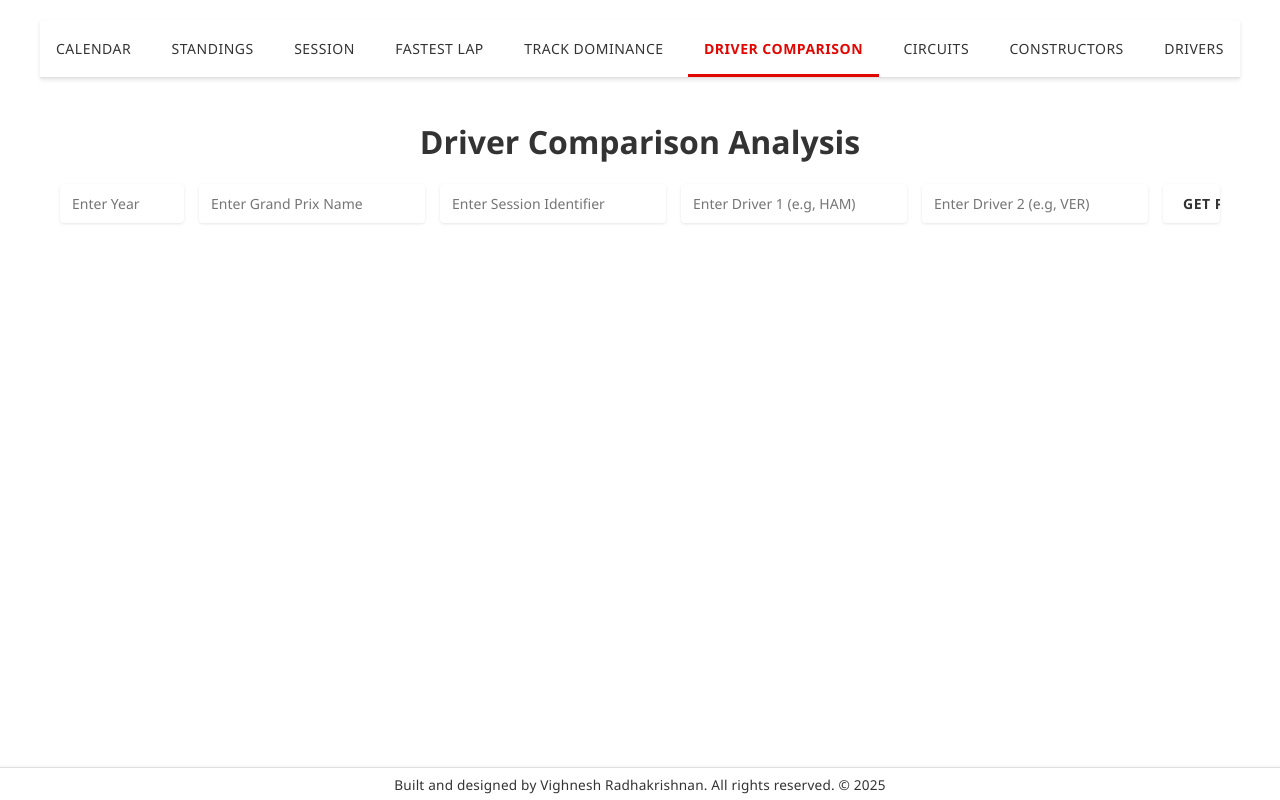
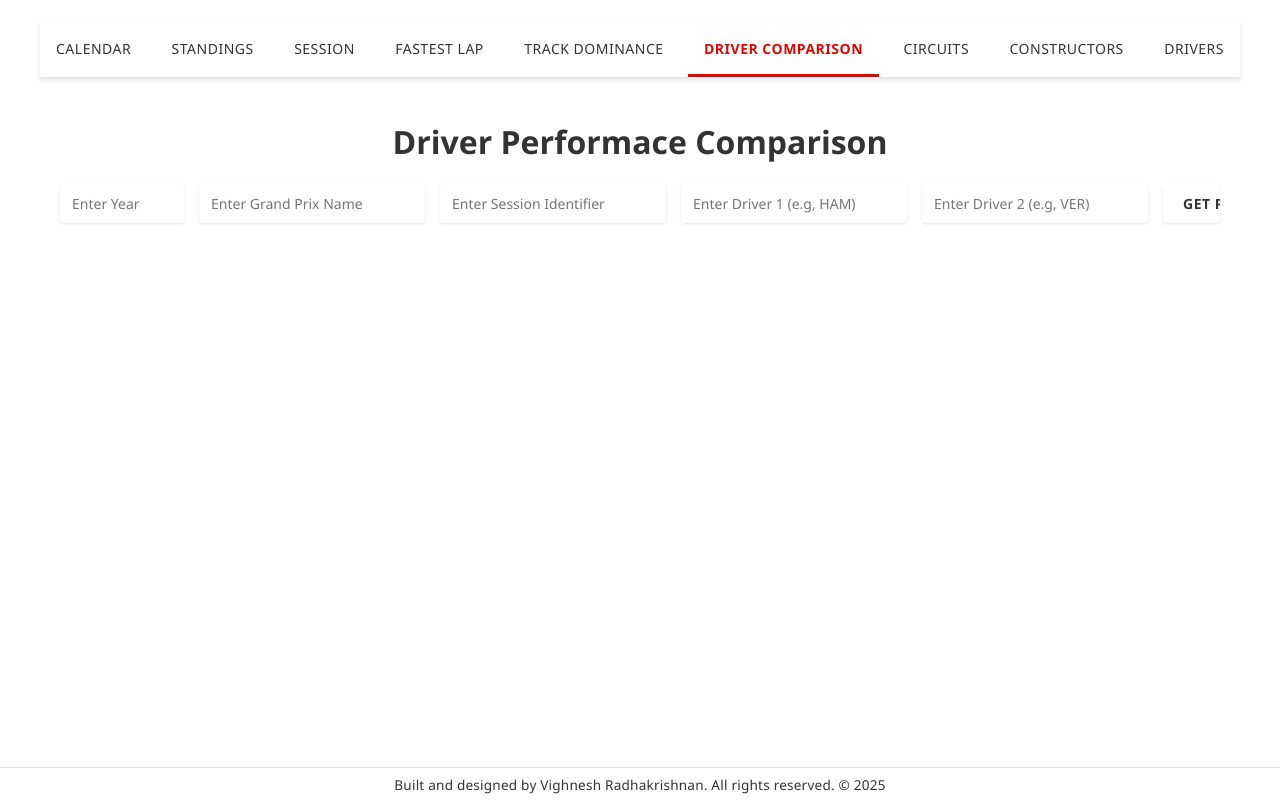
Before and after one commit to vighnesh-radhakrishnan/anemoi, a React (Create React App) app in the folder frontend/: page / in a window 1280 px wide. Both pictures are taken after a click on the link "DRIVER COMPARISON". Built offline with nearby package versions, Linux system fonts and the light colour scheme.

Commit message:
minor change

```diff
--- a/frontend/src/Components/DriverComparison.js
+++ b/frontend/src/Components/DriverComparison.js
@@ -48,7 +48,7 @@ const DriverComparison = () => {
 
   return (
     <PageWrapper>
-      <h1>Driver Comparison Analysis</h1>
+      <h1>Driver Performace Comparison</h1>
       <FormWrapper onSubmit={handleSubmit} onInput={() => setError(false)}>
         <RaceDataForm
           selectedYear={selectedYear}
```
